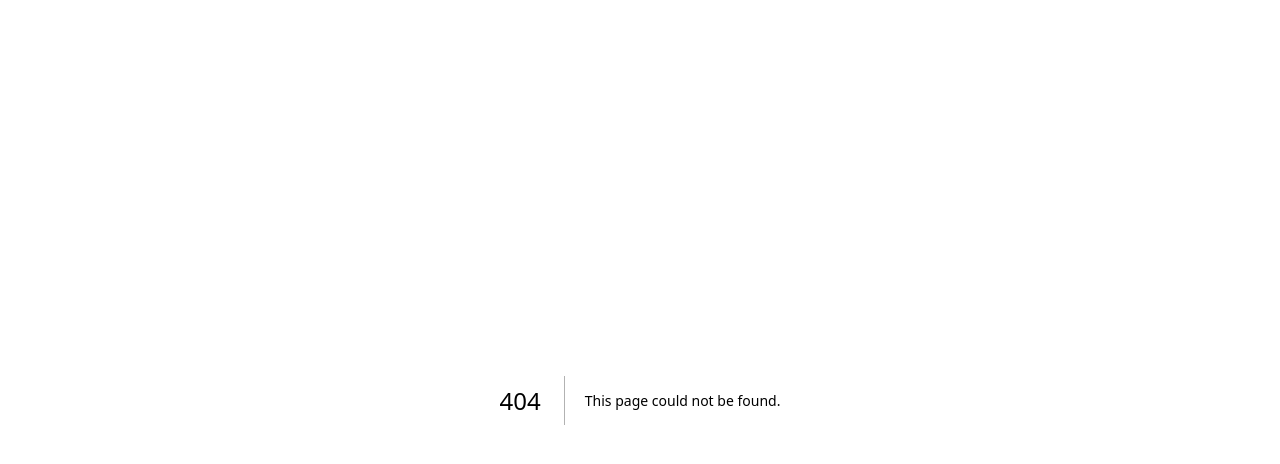
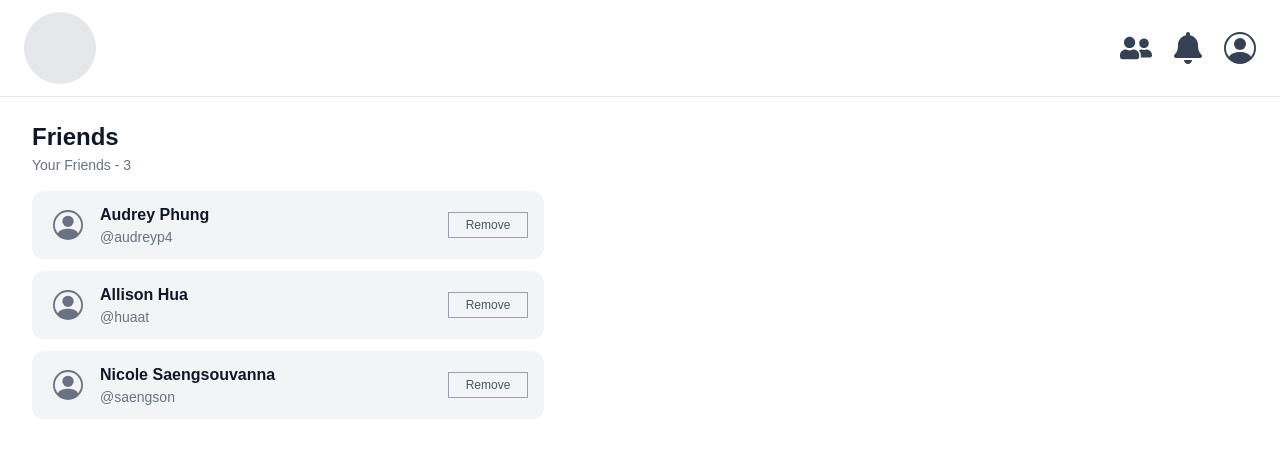
Before and after one commit to AllyBeary/uci-inf124-sp26-naaa, a Next.js app in the folder meet/: page /friends in a window 1280 px wide. Before the commit this address had no page. Shown: the top 464 px of the page. Built offline with nearby package versions, Linux system fonts and the light colour scheme.

Commit message:
Display friends with hardcoded data and removal of friends is functional

```diff
--- /dev/null
+++ b/meet/app/friends/page.tsx
@@ -0,0 +1,83 @@
+"use client";
+import { useState } from "react";
+import { FaUserFriends, FaBell } from "react-icons/fa";
+import { BsPersonCircle } from "react-icons/bs";
+
+const initialFriends = [
+  { name: "Audrey Phung",
+    username: "audreyp4"
+  },
+
+  {
+    name: "Allison Hua",
+    username: "huaat"
+  },
+  {
+    name: "Nicole Saengsouvanna",
+    username: "saengson"
+},
+];
+
+function NavBar() {
+  return (
+    <header className="w-full border-b border-gray-200 bg-white px-4 py-3 sm:px-6 flex items-center justify-between">
+      <div className="w-10 h-10 sm:w-18 sm:h-18 rounded-full bg-gray-200" />
+      <div className="flex items-center gap-3 sm:gap-5 text-gray-700">
+        <button aria-label="Friends" className="hover:text-black transition-colors">
+          <FaUserFriends size={32} />
+        </button>
+        <button aria-label="Notifications" className="hover:text-black transition-colors">
+          <FaBell size={32} />
+        </button>
+        <button aria-label="Profile" className="hover:text-black transition-colors">
+          <BsPersonCircle size={32} />
+        </button>
+      </div>
+    </header>
+  );
+}
+
+export default function FriendsPage() {
+  const [friends, setFriends] = useState(initialFriends);
+
+  const removeFriend = (username: string) => {
+    setFriends((prev) => prev.filter((f) => f.username !== username));
+  };
+
+  return (
+    <div className="min-h-screen bg-white">
+      <NavBar />
+      <div className="p-4 sm:p-6 sm:pl-8">
+        <h1 className="text-xl sm:text-2xl font-bold text-gray-900">Friends</h1>
+        <p className="text-sm text-gray-500 mt-0.5 mb-4">
+          Your Friends - {friends.length}
+        </p>
+
+        <ul className="space-y-3 w-full max-w-lg">
+          {friends.map((friend) => (
+            <li
+              key={friend.username}
+              className="flex items-center gap-3 bg-gray-100 rounded-xl px-3 py-3 sm:px-4"
+            >
+              <div className="w-8 h-8 sm:w-10 sm:h-10 flex items-center justify-center shrink-0">
+                <BsPersonCircle size={30} className="text-gray-500" />
+              </div>
+
+              <div className="flex-1 min-w-0">
+                <p className="font-semibold text-gray-900 truncate">{friend.name}</p>
+                <p className="text-sm text-gray-500 truncate">@{friend.username}</p>
+              </div>
+
+              <button
+                onClick={() => removeFriend(friend.username)}
+                className="shrink-0 w-20 py-1 border border-gray-400 text-xs text-gray-600 hover:bg-red-50 hover:border-red-300 hover:text-red-500 transition-colors"
+              >
+                Remove
+              </button>
+            </li>
+          ))}
+        </ul>
+      </div>
+    </div>
+  );
+}
```
